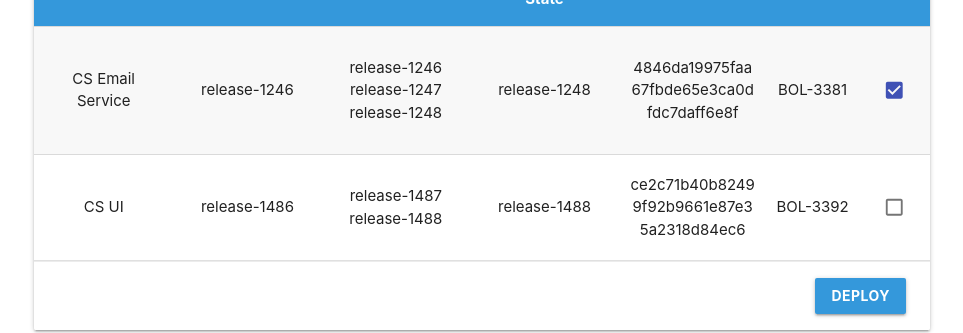
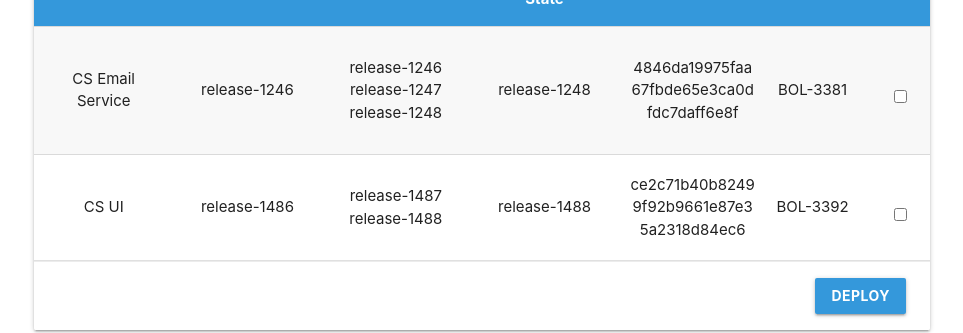
Before and after one commit to amiteshr179/Search-Marvel, a React app: page /dashboard in a window 1280 px wide. Shown: the part 279-612 px from the top of the page, without its empty margins (158-1121 px from the left). Built offline with nearby package versions, Linux system fonts and the light colour scheme.

Commit message:
checkbox change

```diff
--- a/src/Dashboard/Dashboard.jsx
+++ b/src/Dashboard/Dashboard.jsx
@@ -6,10 +6,14 @@ import Select from "@material-ui/core/Select";
 class Dashboard extends React.Component {
     constructor(props) {
         super(props);
-        this.state = {value: 'ChooseYourEnvironment'};
+        this.state = {value: 'ChooseYourEnvironment',
+            checkedA: false,
+            checkedB: false,
+        };
+
     }
+
     componentDidMount() {
-
         this.subscription = messageService.getMessage().subscribe(result => {
             if (result) {
                 // add message to local state if not empty
@@ -29,9 +33,16 @@ class Dashboard extends React.Component {
     handleChange(event) {
         this.setState({value: event.target.value});
     }
+    handleCheck(name,event){
+        this.setState({ [name]: event.target.checked });
+    }
 
 
     render() {
+        var checkboxStyle = {
+            opacity:"inherit",
+            pointerEvents:"all"
+        }
         return (
             <div className="dashboard">
                 <h4 className="center-align"><b>One Click Deployment</b></h4>
@@ -73,11 +84,8 @@ class Dashboard extends React.Component {
                     <td className="commit-id">4846da19975faa67fbde65e3ca0dfdc7daff6e8f</td>
                     <td>BOL-3381</td>
                     <td>
-                    <Checkbox
-                        defaultChecked
-                        value="secondary"
-                        color="primary"
-                        inputProps={{ 'aria-label': 'secondary checkbox' }}
+                    <input type="checkbox" name="checkedA" style={checkboxStyle}
+                        checked={this.state.checkedA} onChange={e => this.handleCheck('checkedA',e).bind(this)} value="checkedA"
                     />
                     </td>
                 </tr>
@@ -94,10 +102,8 @@ class Dashboard extends React.Component {
                     <td className="commit-id">ce2c71b40b82499f92b9661e87e35a2318d84ec6</td>
                     <td>BOL-3392</td>
                     <td>
-                    <Checkbox
-                        value="secondary"
-                        color="primary"
-                        inputProps={{ 'aria-label': 'secondary checkbox' }}
+                    <input type="checkbox" name="checkedB" style={checkboxStyle}
+                        checked={this.state.checkedB} onChange={e => this.handleCheck('checkedB',e).bind(this)} value="checkedB"
                     />
                     </td>
                 </tr>
```
